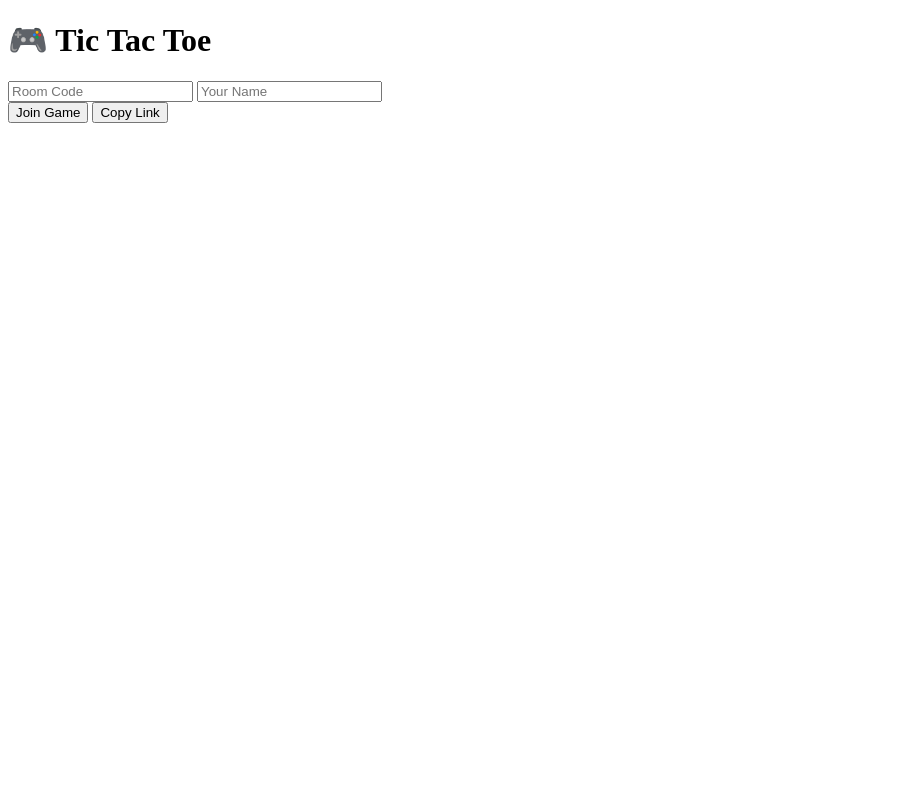
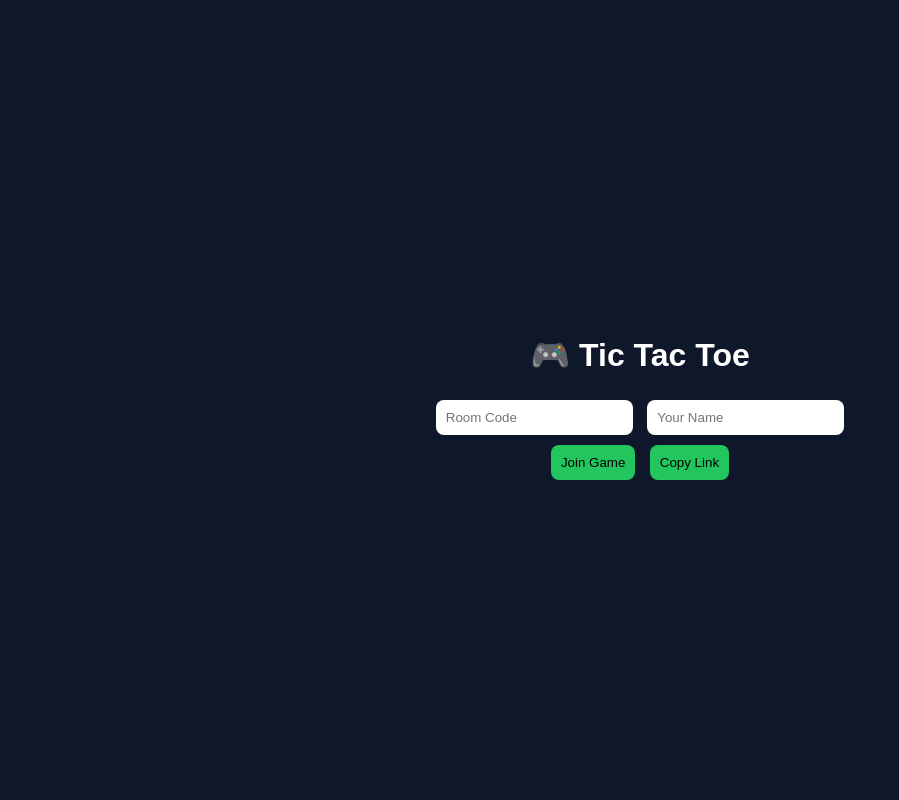
Before and after one commit to shoohanntv/shoohanntv.github.io, a PHP site: page / in a window 1280 px wide. Shown: the whole page, without its empty margins (0-899 px from the left). Run offline with PHP 8.4, Linux system fonts and the light colour scheme; some libraries are stand-ins or nearby versions.

Commit message:
Update style.css

```diff
--- a/tic-tac-toe/style.css
+++ b/tic-tac-toe/style.css
@@ -1,213 +1,57 @@
-const firebaseConfig = {
-  apiKey: "YOUR_API_KEY",
-  authDomain: "YOUR_PROJECT.firebaseapp.com",
-  databaseURL: "YOUR_DB_URL",
-  projectId: "YOUR_PROJECT"
-};
-
-firebase.initializeApp(firebaseConfig);
-const db = firebase.database();
-
-let mySymbol = null;
-let myName = null;
-let room = null;
-let isMyTurn = false;
-
-// CREATE BOARD
-const boardDiv = document.getElementById("board");
-for (let i = 0; i < 9; i++) {
-  const d = document.createElement("div");
-  d.className = "cell";
-  d.onclick = () => cellClicked(i);
-  boardDiv.appendChild(d);
+body {
+  margin:0;
+  font-family:Arial;
+  background:#0f172a;
+  color:white;
+  display:flex;
+  justify-content:center;
+  align-items:center;
+  height:100vh;
 }
 
-// JOIN ROOM
-function joinRoom() {
-  room = document.getElementById("room-input").value.trim();
-  myName = document.getElementById("name-input").value.trim();
+.card { text-align:center; }
 
-  if (!room || !myName) {
-    alert("Enter room and name");
-    return;
-  }
-
-  const ref = db.ref("rooms/" + room);
-
-  ref.on("value", (snap) => {
-    const data = snap.val();
-
-    if (!data && !mySymbol) {
-      mySymbol = "X";
-      ref.set({
-        board: ["","","","","","","","",""],
-        turn: "X",
-        p1: myName,
-        p2: null,
-        score: {X:0,O:0,D:0},
-        winner: null,
-        line: [],
-        chat: {}
-      });
-      return;
-    }
-
-    if (data && !data.p2 && !mySymbol) {
-      mySymbol = "O";
-      ref.update({ p2: myName });
-    }
-
-    if (mySymbol) {
-      document.getElementById("join-screen").style.display = "none";
-      document.getElementById("game-screen").style.display = "block";
-    }
-
-    updateUI(data);
-    loadChat(data);
-  });
+input {
+  padding:10px;
+  margin:5px;
+  border-radius:8px;
+  border:none;
 }
 
-// COPY LINK
-function copyLink() {
-  const roomVal = document.getElementById("room-input").value;
-  const link = location.origin + location.pathname + "?room=" + roomVal;
-  navigator.clipboard.writeText(link);
-  alert("Link copied!");
+button {
+  padding:10px;
+  margin:5px;
+  border:none;
+  border-radius:8px;
+  background:#22c55e;
+  cursor:pointer;
 }
 
-// UPDATE UI
-function updateUI(data) {
-  if (!data || !data.board) return;
-
-  const cells = document.querySelectorAll(".cell");
-
-  cells.forEach(c => c.classList.remove("win"));
-
-  data.board.forEach((val, i) => {
-    if (cells[i]) cells[i].innerText = val;
-  });
-
-  if (data.line) {
-    data.line.forEach(i => cells[i].classList.add("win"));
-  }
-
-  isMyTurn = data.turn === mySymbol && !data.winner;
-
-  document.getElementById("player-status").innerText =
-    `${data.p1} vs ${data.p2 || "Waiting"}`;
-
-  document.getElementById("turn-display").innerText =
-    data.winner ? "" : (isMyTurn ? "Your Turn" : "Waiting...");
-
-  document.getElementById("p1-score").innerText =
-    `${data.p1}: ${data.score?.X || 0}`;
-
-  document.getElementById("p2-score").innerText =
-    `${data.p2 || "Waiting"}: ${data.score?.O || 0}`;
-
-  document.getElementById("draw-score").innerText =
-    `Draw: ${data.score?.D || 0}`;
-
-  if (data.winner) {
-    document.getElementById("round-result").innerText =
-      data.winner === "D" ? "Draw!" :
-      `${data.winner === "X" ? data.p1 : data.p2} won`;
-
-    setTimeout(restartRound, 2000);
-  }
+#board {
+  display:grid;
+  grid-template-columns:repeat(3,80px);
+  gap:10px;
+  margin:20px;
 }
 
-// CLICK
-function cellClicked(i) {
-  if (!isMyTurn) return;
-
-  const ref = db.ref("rooms/" + room);
-
-  ref.once("value", (snap) => {
-    const data = snap.val();
-
-    if (!data || data.board[i] !== "") return;
-
-    data.board[i] = mySymbol;
-
-    const result = checkWinner(data.board);
-
-    let score = data.score || {X:0,O:0,D:0};
-
-    if (result.w === "X") score.X++;
-    else if (result.w === "O") score.O++;
-    else if (result.w === "D") score.D++;
-
-    ref.update({
-      board: data.board,
-      turn: mySymbol === "X" ? "O" : "X",
-      winner: result.w,
-      line: result.l,
-      score: score
-    });
-  });
+.cell {
+  width:80px;
+  height:80px;
+  background:#1e293b;
+  display:flex;
+  align-items:center;
+  justify-content:center;
+  font-size:30px;
+  cursor:pointer;
 }
 
-// RESTART
-function restartRound() {
-  db.ref("rooms/" + room).update({
-    board: ["","","","","","","","",""],
-    turn: "X",
-    winner: null,
-    line: []
-  });
+.win { background:#22c55e !important; }
+
+#chat {
+  width:250px;
+  margin:auto;
 }
-
-// WIN CHECK
-function checkWinner(board) {
-  const lines = [
-    [0,1,2],[3,4,5],[6,7,8],
-    [0,3,6],[1,4,7],[2,5,8],
-    [0,4,8],[2,4,6]
-  ];
-
-  for (let l of lines) {
-    const [a,b,c] = l;
-    if (board[a] && board[a] === board[b] && board[a] === board[c]) {
-      return {w: board[a], l};
-    }
-  }
-
-  if (!board.includes("")) return {w:"D",l:[]};
-
-  return {w:null,l:[]};
+#chat-box {
+  height:100px;
+  overflow:auto;
 }
-
-// CHAT
-function sendMessage() {
-  const input = document.getElementById("chat-input");
-  const msg = input.value.trim();
-  if (!msg) return;
-
-  db.ref("rooms/"+room+"/chat").push({
-    name: myName,
-    text: msg
-  });
-
-  input.value = "";
-}
-
-function sendQuick(text) {
-  db.ref("rooms/"+room+"/chat").push({
-    name: myName,
-    text: text
-  });
-}
-
-function loadChat(data) {
-  if (!data || !data.chat) return;
-
-  const box = document.getElementById("chat-box");
-  box.innerHTML = "";
-
-  Object.values(data.chat).forEach(m => {
-    const div = document.createElement("div");
-    div.innerText = `${m.name}: ${m.text}`;
-    box.appendChild(div);
-  });
-}
```
